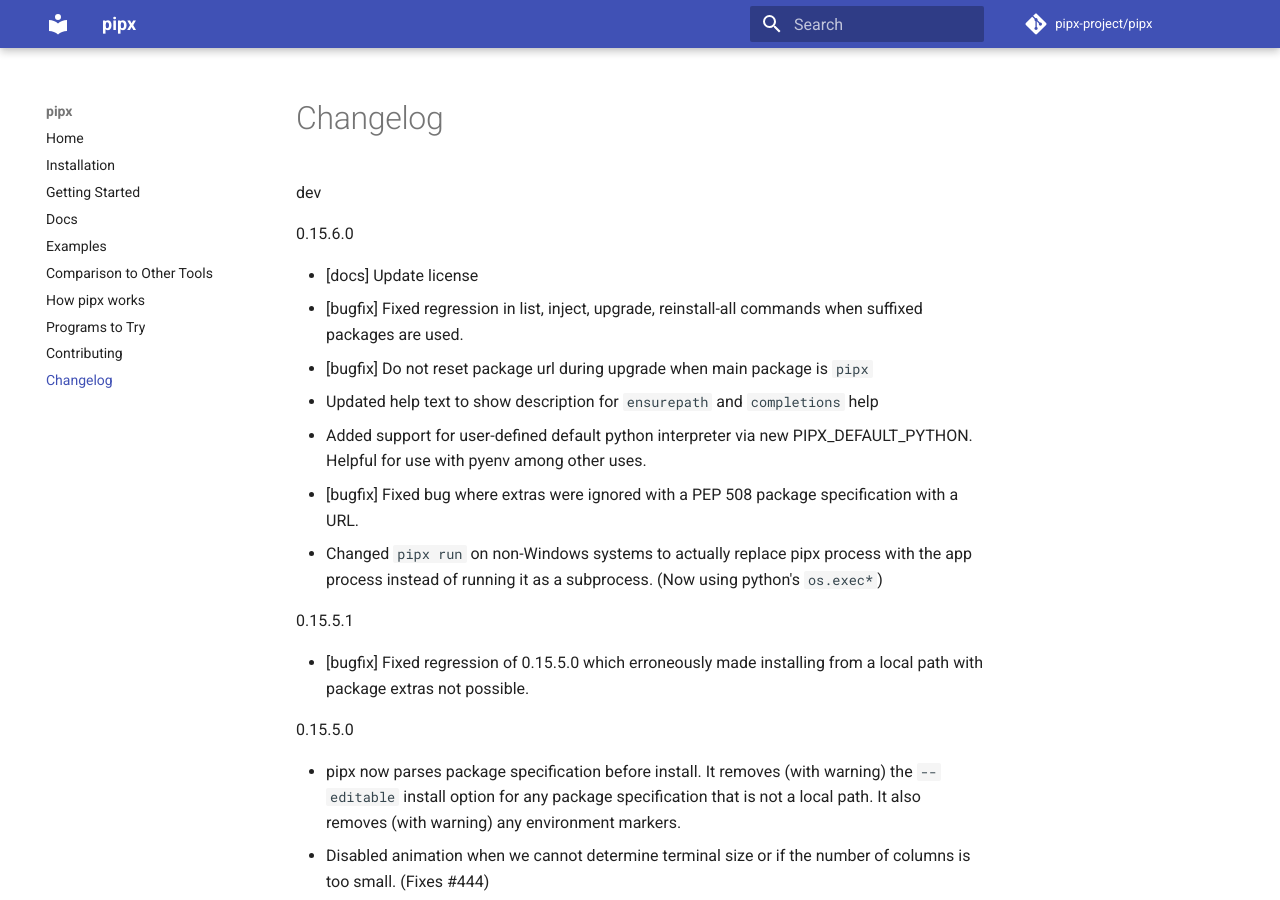
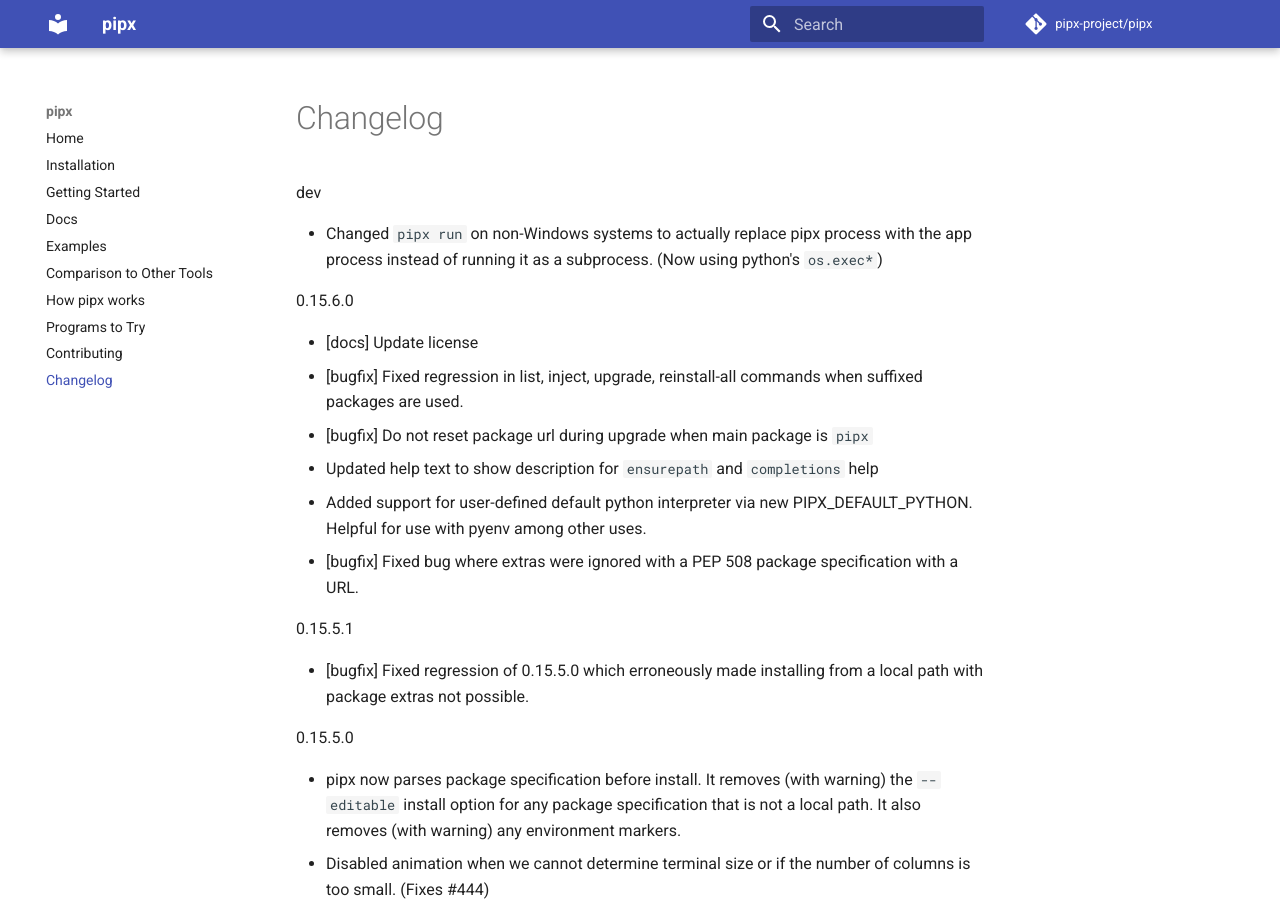
Before and after one commit to pypa/pipx, an MkDocs documentation site: the page built from docs/changelog.md, in a window 1280 px wide and 900 px high. Built offline with MkDocs 1.6.1 and Material for MkDocs 9.7.7, drawn with Linux system fonts in a browser that asks for light colours; comment, search, counter and statistics services are not loaded; part of the change alters nothing that is shown.

```diff
--- a/docs/changelog.md
+++ b/docs/changelog.md
@@ -1,6 +1,6 @@
 dev
 
-
+- Changed `pipx run` on non-Windows systems to actually replace pipx process with the app process instead of running it as a subprocess.  (Now using python's `os.exec*`)
 
 0.15.6.0
 
@@ -10,7 +10,6 @@ dev
 - Updated help text to show description for `ensurepath` and `completions` help
 - Added support for user-defined default python interpreter via new PIPX_DEFAULT_PYTHON.  Helpful for use with pyenv among other uses.
 - [bugfix] Fixed bug where extras were ignored with a PEP 508 package specification with a URL.
-- Changed `pipx run` on non-Windows systems to actually replace pipx process with the app process instead of running it as a subprocess.  (Now using python's `os.exec*`)
 
 0.15.5.1
 
```
